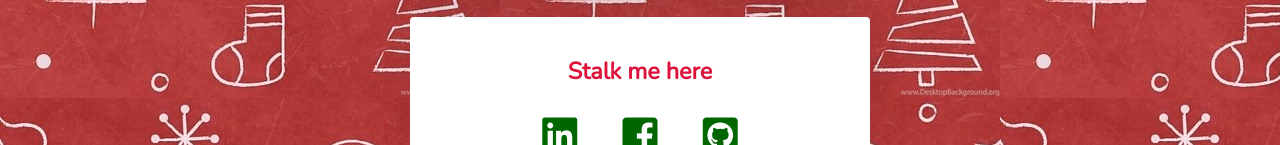
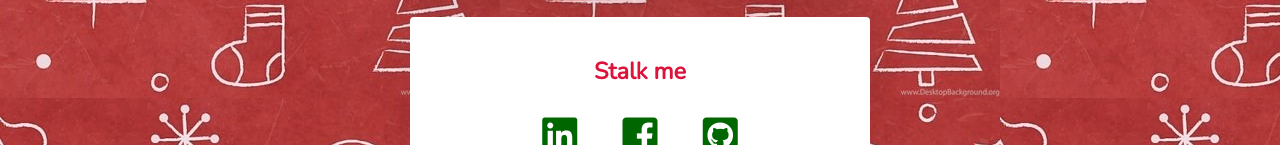
Before and after one commit to Takoyaki92/profile, a plain HTML site: page index.html in a window 1280 px wide. Shown: the part 1588-1733 px from the top of the page. Drawn offline with nearby package versions, Linux system fonts and the light colour scheme.

Commit message:
Update index.html

```diff
--- a/index.html
+++ b/index.html
@@ -37,7 +37,7 @@
     </div>
 
     <div class="card">
-      <h3>Stalk me here</h3>
+      <h3>Stalk me</h3>
       <ul class="list-inline">
         <li><a class="icon-green" href="https://www.linkedin.com/in/alexander-chen-590a14a2/" target="_blank"><i class="fab fa-linkedin"></i></a></li>
         <li><a class="icon-green" href="https://www.facebook.com/alex.chen.948/" target="_blank"><i class="fab fa-facebook-square"></i></a></li>
```
